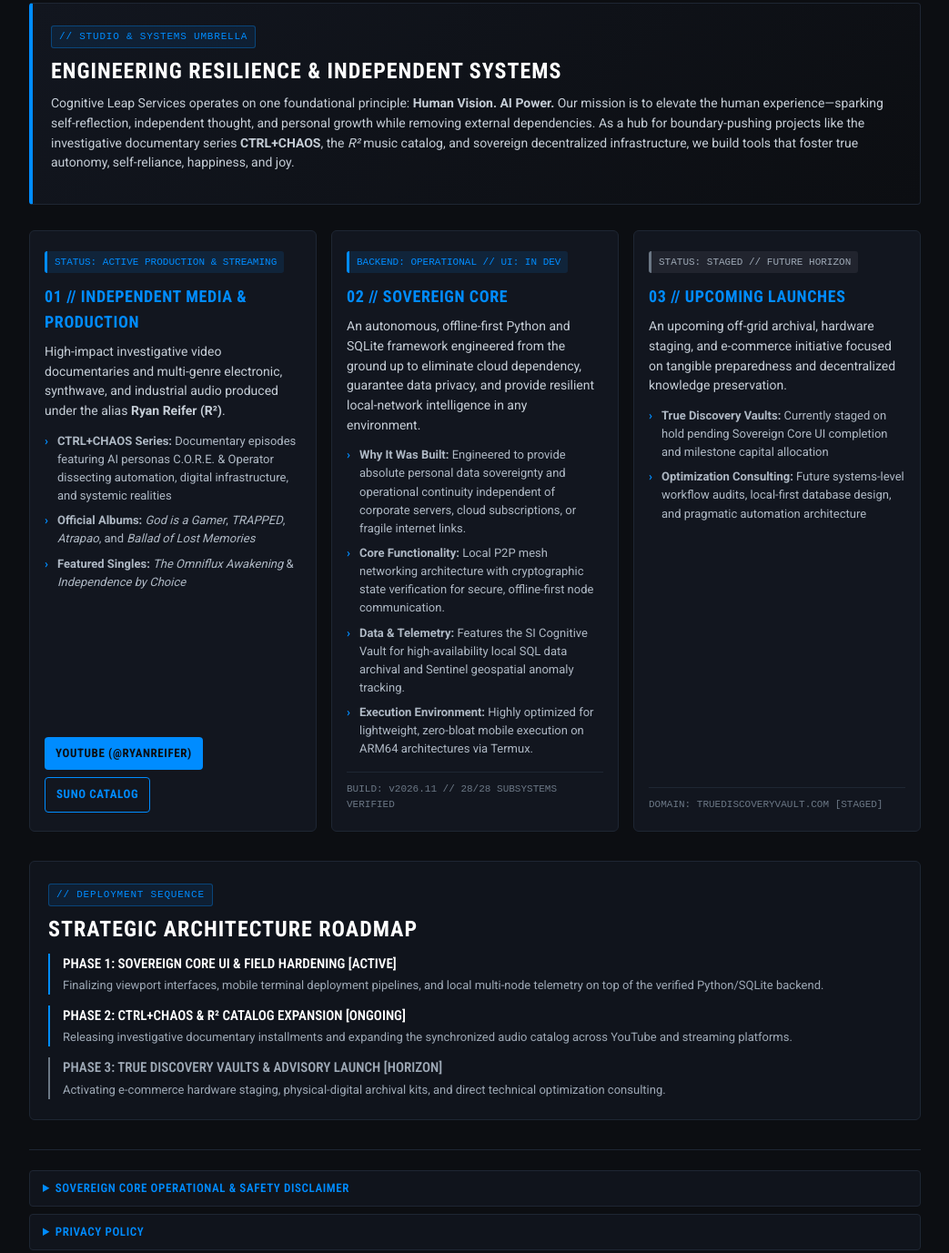
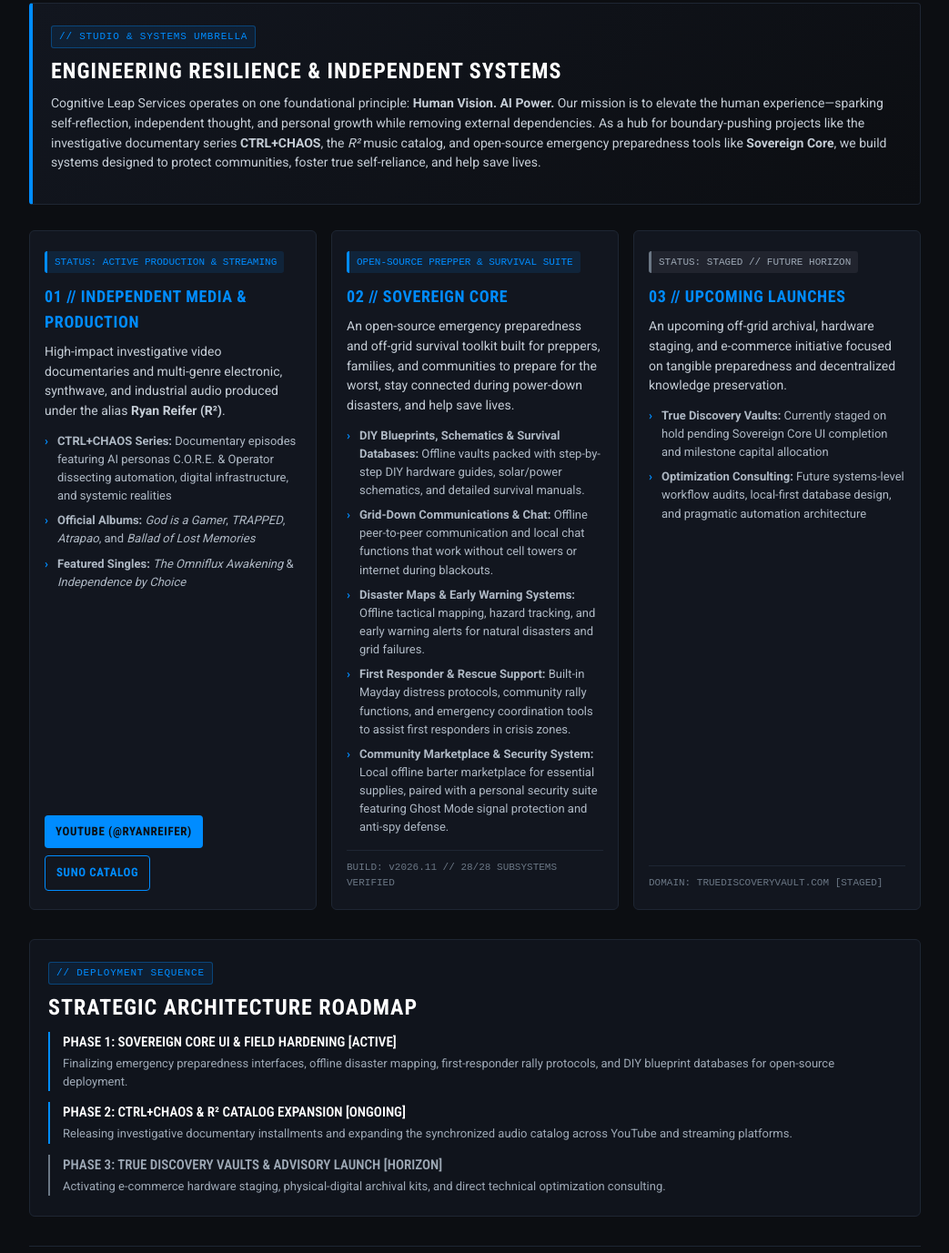
Before and after one commit to CLS-Official/cognitiveleapservices, a plain HTML site: page index.html in a window 1280 px wide. Shown: the part 460-1837 px from the top of the page at 91% size, without its empty margins (118-1161 px from the left). Drawn offline with Linux system fonts and the light colour scheme.

Commit message:
Update index.html

```diff
--- a/index.html
+++ b/index.html
@@ -4,13 +4,13 @@
 <meta charset="UTF-8">
 <meta name="viewport" content="width=device-width, initial-scale=1.0">
 <meta name="theme-color" content="#0C0E12">
-<meta name="description" content="Cognitive Leap Services — Independent technical architecture studio and media production umbrella engineered around first-principles logic, CTRL+CHAOS, Sovereign Core, and R² media.">
+<meta name="description" content="Cognitive Leap Services — Independent studio and open-source preparedness umbrella featuring CTRL+CHAOS, R² media, Sovereign Core emergency systems, and True Discovery Vaults.">
 
 <!-- Open Graph / Link Preview Meta Tags -->
 <meta property="og:type" content="website">
 <meta property="og:url" content="https://cognitiveleapservices.com/">
 <meta property="og:title" content="Cognitive Leap Services // Human Vision. AI Power.">
-<meta property="og:description" content="Engineering resilience and independent systems: CTRL+CHAOS, Sovereign Core, R² Music Catalog, and True Discovery Vaults.">
+<meta property="og:description" content="Engineering resilience and independent systems: CTRL+CHAOS, R² Music Catalog, Sovereign Core Emergency Preparedness, and True Discovery Vaults.">
 <meta property="og:image" content="https://cognitiveleapservices.com/banner.png">
 
 <!-- Mobile & Desktop Shortcut / Web App Capabilities -->
@@ -389,13 +389,13 @@
   <section class="mission-box">
     <div class="tag-badge">// STUDIO &amp; SYSTEMS UMBRELLA</div>
     <h2>Engineering Resilience &amp; Independent Systems</h2>
-    <p>Cognitive Leap Services operates on one foundational principle: <strong>Human Vision. AI Power.</strong> Our mission is to elevate the human experience—sparking self-reflection, independent thought, and personal growth while removing external dependencies. As a hub for boundary-pushing projects like the investigative documentary series <strong>CTRL+CHAOS</strong>, the <em>R²</em> music catalog, and sovereign decentralized infrastructure, we build tools that foster true autonomy, self-reliance, happiness, and joy.</p>
+    <p>Cognitive Leap Services operates on one foundational principle: <strong>Human Vision. AI Power.</strong> Our mission is to elevate the human experience—sparking self-reflection, independent thought, and personal growth while removing external dependencies. As a hub for boundary-pushing projects like the investigative documentary series <strong>CTRL+CHAOS</strong>, the <em>R²</em> music catalog, and open-source emergency preparedness tools like <strong>Sovereign Core</strong>, we build systems designed to protect communities, foster true self-reliance, and help save lives.</p>
   </section>
 
   <!-- 2. THREE CORE PILLARS -->
   <section class="grid">
 
-    <!-- PILLAR 1: INDEPENDENT MEDIA & PRODUCTION (MOVED UP) -->
+    <!-- PILLAR 1: INDEPENDENT MEDIA & PRODUCTION -->
     <div class="card">
       <div>
         <div class="status-line status-active">STATUS: ACTIVE PRODUCTION &amp; STREAMING</div>
@@ -413,17 +413,18 @@
       </div>
     </div>
 
-    <!-- PILLAR 2: SOVEREIGN CORE (EXPANDED DESCRIPTION) -->
+    <!-- PILLAR 2: SOVEREIGN CORE -->
     <div class="card">
       <div>
-        <div class="status-line status-active">BACKEND: OPERATIONAL // UI: IN DEV</div>
+        <div class="status-line status-active">OPEN-SOURCE PREPPER &amp; SURVIVAL SUITE</div>
         <h3>02 // Sovereign Core</h3>
-        <p>An autonomous, offline-first Python and SQLite framework engineered from the ground up to eliminate cloud dependency, guarantee data privacy, and provide resilient local-network intelligence in any environment.</p>
+        <p>An open-source emergency preparedness and off-grid survival toolkit built for preppers, families, and communities to prepare for the worst, stay connected during power-down disasters, and help save lives.</p>
         <ul class="feature-list">
-          <li><strong>Why It Was Built:</strong> Engineered to provide absolute personal data sovereignty and operational continuity independent of corporate servers, cloud subscriptions, or fragile internet links.</li>
-          <li><strong>Core Functionality:</strong> Local P2P mesh networking architecture with cryptographic state verification for secure, offline-first node communication.</li>
-          <li><strong>Data &amp; Telemetry:</strong> Features the SI Cognitive Vault for high-availability local SQL data archival and Sentinel geospatial anomaly tracking.</li>
-          <li><strong>Execution Environment:</strong> Highly optimized for lightweight, zero-bloat mobile execution on ARM64 architectures via Termux.</li>
+          <li><strong>DIY Blueprints, Schematics &amp; Survival Databases:</strong> Offline vaults packed with step-by-step DIY hardware guides, solar/power schematics, and detailed survival manuals.</li>
+          <li><strong>Grid-Down Communications &amp; Chat:</strong> Offline peer-to-peer communication and local chat functions that work without cell towers or internet during blackouts.</li>
+          <li><strong>Disaster Maps &amp; Early Warning Systems:</strong> Offline tactical mapping, hazard tracking, and early warning alerts for natural disasters and grid failures.</li>
+          <li><strong>First Responder &amp; Rescue Support:</strong> Built-in Mayday distress protocols, community rally functions, and emergency coordination tools to assist first responders in crisis zones.</li>
+          <li><strong>Community Marketplace &amp; Security System:</strong> Local offline barter marketplace for essential supplies, paired with a personal security suite featuring Ghost Mode signal protection and anti-spy defense.</li>
         </ul>
       </div>
       <div style="font-family: monospace; font-size: 11px; color: #6B7785; border-top: 1px solid #1E2633; padding-top: 10px;">
@@ -456,7 +457,7 @@
     <div class="phase-row">
       <div class="phase-item">
         <div class="phase-title">Phase 1: Sovereign Core UI &amp; Field Hardening [ACTIVE]</div>
-        <p class="phase-desc">Finalizing viewport interfaces, mobile terminal deployment pipelines, and local multi-node telemetry on top of the verified Python/SQLite backend.</p>
+        <p class="phase-desc">Finalizing emergency preparedness interfaces, offline disaster mapping, first-responder rally protocols, and DIY blueprint databases for open-source deployment.</p>
       </div>
       <div class="phase-item">
         <div class="phase-title">Phase 2: CTRL+CHAOS &amp; R² Catalog Expansion [ONGOING]</div>
@@ -474,7 +475,7 @@
     <div class="legal-grid">
       <details>
         <summary>Sovereign Core Operational &amp; Safety Disclaimer</summary>
-        <p>Sovereign Core and associated Cognitive Leap Services software frameworks are provided strictly "as-is" for informational, educational, and local system management purposes. Autonomous and offline-first utilities are not a substitute for certified emergency response services, life-safety equipment, or licensed professional counsel. The developer assumes no liability for data loss, hardware faults, or operational misuse.</p>
+        <p>Sovereign Core and associated Cognitive Leap Services open-source preparedness frameworks are provided strictly "as-is" for informational, educational, and emergency preparation purposes. Offline survival utilities, DIY schematics, and communication tools are not a substitute for certified emergency response services, life-safety equipment, or licensed professional counsel. The developer assumes no liability for data loss, hardware faults, or operational misuse.</p>
       </details>
       <details>
         <summary>Privacy Policy</summary>
```
